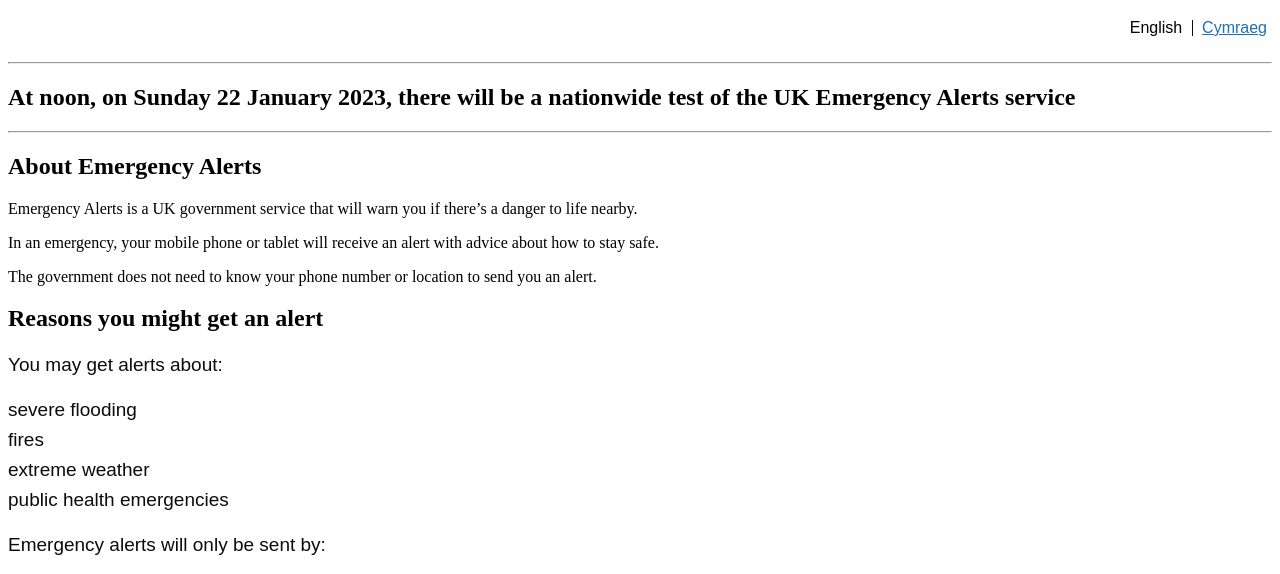
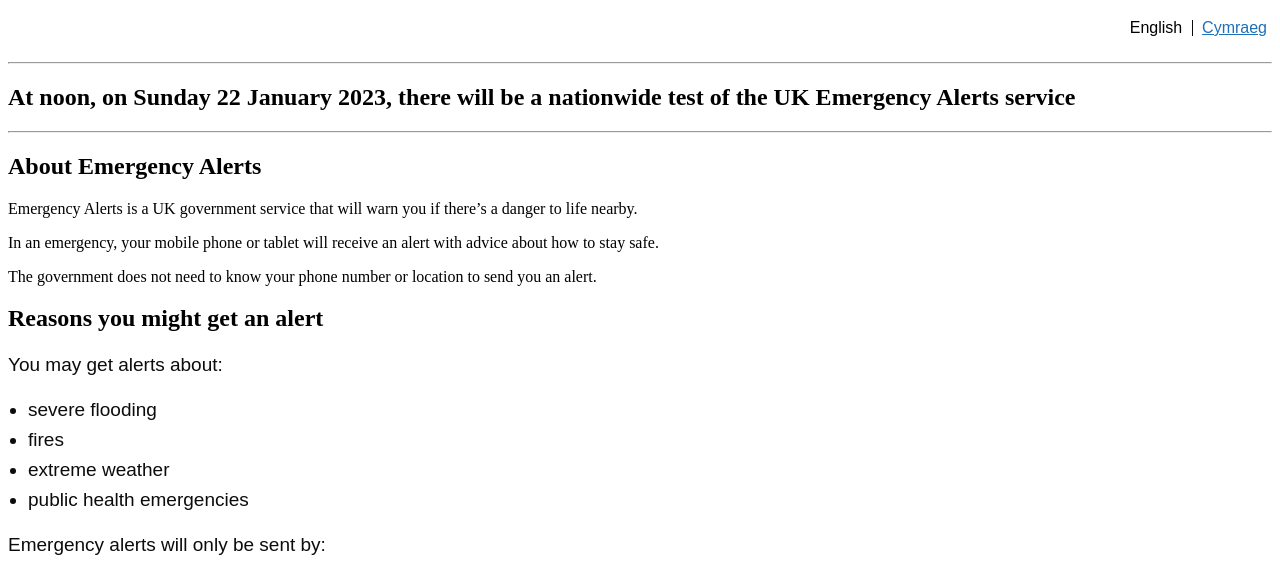
Before and after one commit to alphagov/emergency-alerts-govuk-prototype, a website: page app/views/alerts.html in a window 1280 px wide. Shown: the part 173-747 px from the top of the page. Drawn offline with nearby package versions, Linux system fonts and the light colour scheme; files that its build step writes are made by us from their sources; a web font is replaced by a local one.

Commit message:
Update alerts.html
bullets

```diff
--- a/app/views/alerts.html
+++ b/app/views/alerts.html
@@ -30,6 +30,11 @@
 
 
 <style>
+
+  .govuk-list--bullet {
+    padding-left: 20px!important;
+    list-style-type: disc!important;
+}
 
   .govuk-inset-text-survey {
     font-family: "GDS Transport", arial, sans-serif;
```
